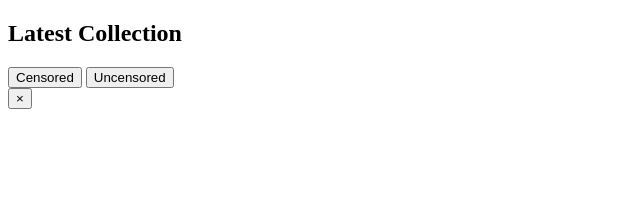
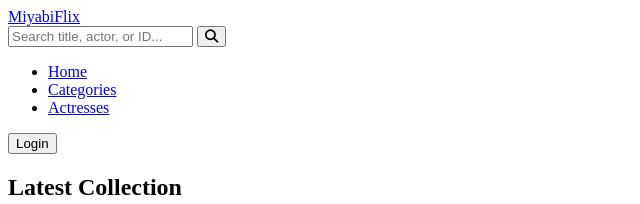
Before and after one commit to adithikmah28/Bokeh, a plain HTML site: page index.html in a window 1280 px wide. Shown: the top 204 px of the page, without its empty margins (0-640 px from the left). Drawn offline with Linux system fonts and the light colour scheme.

Commit message:
Update index.html

```diff
--- a/index.html
+++ b/index.html
@@ -18,7 +18,37 @@
     <link rel="stylesheet" href="style.css">
 </head>
 <body>
-    <header class="header"><!-- ... navigasi ... --></header>
+    <!-- index.html -->
+
+<header class="header">
+    <div class="container">
+        <nav class="navbar">
+            <a href="index.html" class="nav-logo">MiyabiFlix</a>
+
+            <!-- ELEMEN YANG HILANG ATAU SALAH ADA DI SINI -->
+            <div class="search-container">
+                <!-- Pastikan input ini ada dan memiliki id="searchInput" -->
+                <input type="text" id="searchInput" class="search-input" placeholder="Search title, actor, or ID...">
+                <button class="action-btn" id="searchBtn"><i class="fas fa-search"></i></button>
+            </div>
+            <!-- SELESAI -->
+
+            <ul class="nav-menu">
+                <li class="nav-item"><a href="#" class="nav-link">Home</a></li>
+                <li class="nav-item"><a href="#" class="nav-link">Categories</a></li>
+                <li class="nav-item"><a href="#" class="nav-link">Actresses</a></li>
+            </ul>
+            <div class="nav-actions">
+                <button class="btn btn-primary" id="loginBtn">Login</button>
+            </div>
+            <div class="hamburger">
+                <span class="bar"></span>
+                <span class="bar"></span>
+                <span class="bar"></span>
+            </div>
+        </nav>
+    </div>
+</header>
 
     <main>
         <section class="videos-section">
```
